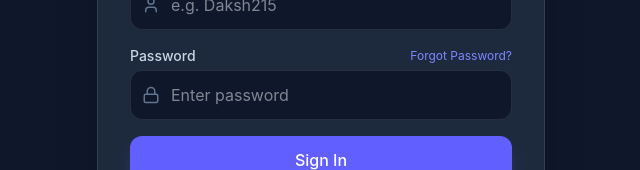
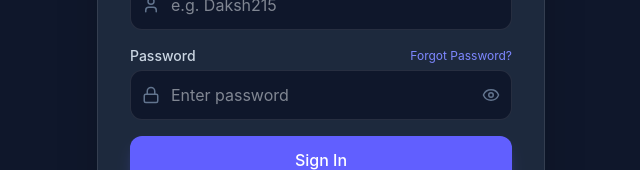
Before and after one commit to dakshshah05/Accounts-Website, a React (Vite) app: page /login in a window 1280 px wide. Shown: the part 398-568 px from the top of the page, without its empty margins (319-959 px from the left). Built offline with nearby package versions, Linux system fonts and the light colour scheme; no server answers.

Commit message:
Add password visibility toggle, update favicon to icon.png, and extend background timeout to 3 minutes

```diff
--- a/index.html
+++ b/index.html
@@ -2,7 +2,7 @@
 <html lang="en">
   <head>
     <meta charset="UTF-8" />
-    <link rel="icon" type="image/svg+xml" href="/favicon.svg" />
+    <link rel="icon" type="image/png" href="/icon.png" />
     <meta name="viewport" content="width=device-width, initial-scale=1.0" />
     <title>accounts-website</title>
   </head>
--- a/src/context/AuthContext.jsx
+++ b/src/context/AuthContext.jsx
@@ -26,8 +26,8 @@ export const AuthProvider = ({ children }) => {
 
   // Listen for tab switch, app backgrounding, or device lock
   useEffect(() => {
-    // 15 seconds grace period for brief tab switching or minimizing
-    const GRACE_PERIOD_MS = 15000;
+    // 3 minutes grace period (180000ms), standard for banking apps when put in background
+    const GRACE_PERIOD_MS = 180000;
 
     const handleVisibilityChange = () => {
       if (document.visibilityState === 'hidden') {
--- a/src/pages/LoginPage.jsx
+++ b/src/pages/LoginPage.jsx
@@ -1,6 +1,6 @@
 import React, { useState } from 'react';
 import { useAuth } from '../context/AuthContext';
-import { Shield, Lock, User, HelpCircle, ArrowLeft } from 'lucide-react';
+import { Shield, Lock, User, HelpCircle, ArrowLeft, Eye, EyeOff } from 'lucide-react';
 import { useNavigate } from 'react-router-dom';
 
 const LoginPage = () => {
@@ -8,6 +8,7 @@ const LoginPage = () => {
   const navigate = useNavigate();
 
   const [view, setView] = useState('login'); // 'login', 'register', 'forgot_username', 'forgot_answer'
+  const [showPassword, setShowPassword] = useState(false);
 
   const [formData, setFormData] = useState({
     id: '',
@@ -134,14 +135,17 @@ const LoginPage = () => {
                     <Lock size={18} className="text-slate-500" />
                   </div>
                   <input
-                    type="password"
+                    type={showPassword ? "text" : "password"}
                     name="password"
                     required
                     value={formData.password}
                     onChange={handleChange}
-                    className="w-full bg-slate-900 border border-white/10 rounded-xl pl-10 pr-4 py-3 text-slate-100 focus:outline-none focus:border-indigo-500 transition-colors"
+                    className="w-full bg-slate-900 border border-white/10 rounded-xl pl-10 pr-10 py-3 text-slate-100 focus:outline-none focus:border-indigo-500 transition-colors"
                     placeholder="Enter password"
                   />
+                  <button type="button" onClick={() => setShowPassword(!showPassword)} className="absolute inset-y-0 right-0 pr-3 flex items-center text-slate-500 hover:text-slate-300">
+                    {showPassword ? <EyeOff size={18} /> : <Eye size={18} />}
+                  </button>
                 </div>
               </div>
               <button
@@ -182,7 +186,10 @@ const LoginPage = () => {
                 <label className="block text-sm font-medium text-slate-300 mb-1">Create Password</label>
                 <div className="relative">
                   <div className="absolute inset-y-0 left-0 pl-3 flex items-center pointer-events-none"><Lock size={18} className="text-slate-500" /></div>
-                  <input type="password" name="password" required value={formData.password} onChange={handleChange} className="w-full bg-slate-900 border border-white/10 rounded-xl pl-10 pr-4 py-3 text-slate-100 focus:outline-none focus:border-indigo-500 transition-colors" placeholder="e.g. 123" />
+                  <input type={showPassword ? "text" : "password"} name="password" required value={formData.password} onChange={handleChange} className="w-full bg-slate-900 border border-white/10 rounded-xl pl-10 pr-10 py-3 text-slate-100 focus:outline-none focus:border-indigo-500 transition-colors" placeholder="e.g. 123" />
+                  <button type="button" onClick={() => setShowPassword(!showPassword)} className="absolute inset-y-0 right-0 pr-3 flex items-center text-slate-500 hover:text-slate-300">
+                    {showPassword ? <EyeOff size={18} /> : <Eye size={18} />}
+                  </button>
                 </div>
               </div>
               <div>
@@ -264,7 +271,10 @@ const LoginPage = () => {
                 <label className="block text-sm font-medium text-slate-300 mb-1">New Password</label>
                 <div className="relative">
                   <div className="absolute inset-y-0 left-0 pl-3 flex items-center pointer-events-none"><Lock size={18} className="text-slate-500" /></div>
-                  <input type="password" name="newPassword" required value={formData.newPassword} onChange={handleChange} className="w-full bg-slate-900 border border-white/10 rounded-xl pl-10 pr-4 py-3 text-slate-100 focus:outline-none focus:border-indigo-500 transition-colors" placeholder="Enter new password" />
+                  <input type={showPassword ? "text" : "password"} name="newPassword" required value={formData.newPassword} onChange={handleChange} className="w-full bg-slate-900 border border-white/10 rounded-xl pl-10 pr-10 py-3 text-slate-100 focus:outline-none focus:border-indigo-500 transition-colors" placeholder="Enter new password" />
+                  <button type="button" onClick={() => setShowPassword(!showPassword)} className="absolute inset-y-0 right-0 pr-3 flex items-center text-slate-500 hover:text-slate-300">
+                    {showPassword ? <EyeOff size={18} /> : <Eye size={18} />}
+                  </button>
                 </div>
               </div>
               <button type="submit" disabled={isLoading} className="w-full bg-emerald-500 hover:bg-emerald-600 text-white rounded-xl px-4 py-3 font-medium transition-all duration-200 shadow-lg shadow-emerald-500/25 mt-2 disabled:opacity-70">
```
Also changed, not shown: icon.png (added).
